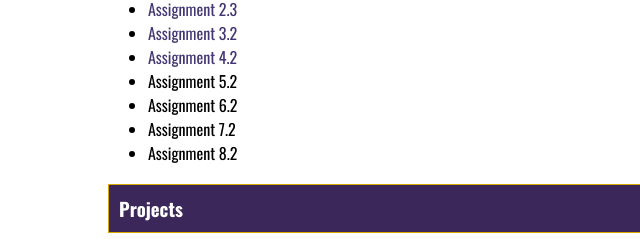
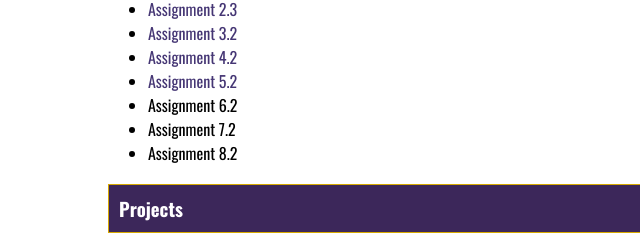
Before and after one commit to Hannahd06/web-231, a plain HTML site: page index.html in a window 1280 px wide. Shown: the part 334-573 px from the top of the page, 0-640 px from the left. Drawn offline with nearby package versions, Linux system fonts and the light colour scheme.

Commit message:
added link to assignment 5.2

```diff
--- a/index.html
+++ b/index.html
@@ -16,7 +16,7 @@
             <li><a href="week-2/delreal-payroll.html">Assignment 2.3</a></li>
             <li><a href="week-3/delreal-temp-conversion.html">Assignment 3.2</a></li>
             <li><a href="week-4/delreal-number-game.html">Assignment 4.2</a></li>
-            <li>Assignment 5.2</li>
+            <li><a href="week-4/delreal-sequence-game.html">Assignment 5.2</a></li>
             <li>Assignment 6.2</li>
             <li>Assignment 7.2</li>
             <li>Assignment 8.2</li>
```
